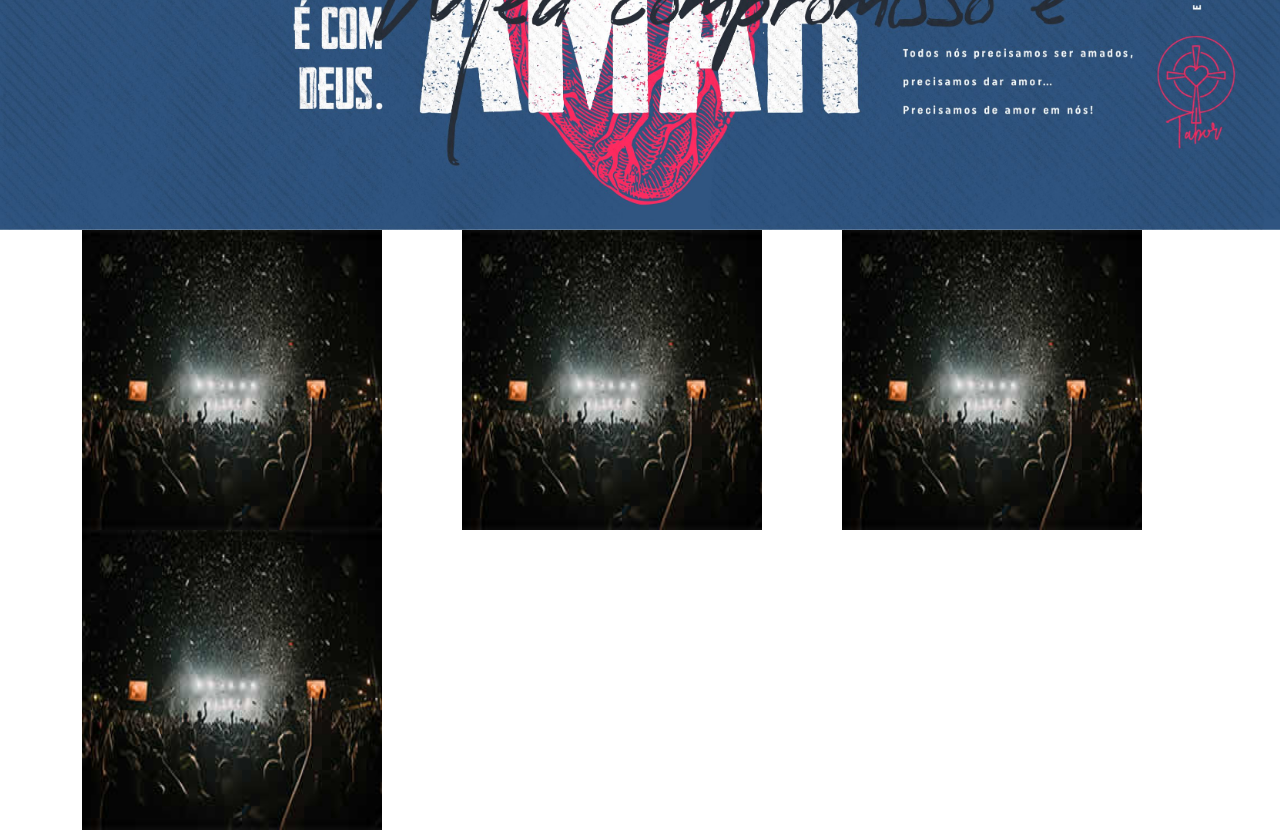
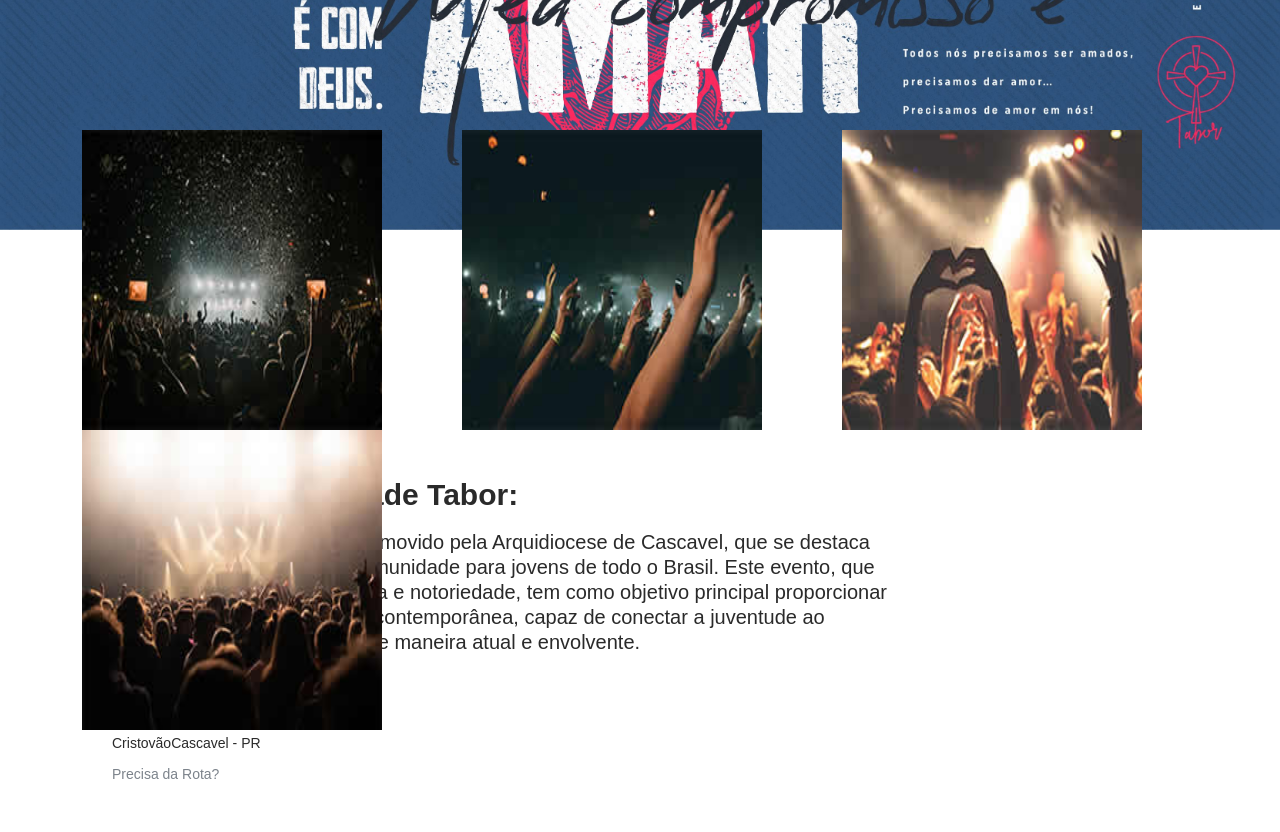
Before and after one commit to mits0014/nextTABOR, a Next.js app: page / in a window 1280 px wide. Shown: the part 380-1212 px from the top of the page. Built offline with nearby package versions, Linux system fonts and the light colour scheme; a web font is replaced by a local one.

Commit message:
caroseu pronto

```diff
--- a/src/app/components/MainCarroseu.js
+++ b/src/app/components/MainCarroseu.js
@@ -10,37 +10,37 @@ export default function Contact({ children }) {
 
 
     return (
-      <Carousel controls = {false} indicators={false}>
-      <Carousel.Item interval = {3000} >
+      <Carousel controls={false} indicators={false}>
+      <Carousel.Item interval={3000}>
         <Row>
           <Col>
-            <Image className=".d-block" src="/images/show-events-01.jpg" alt="Evento 1" width={larguraImagem} height={alturaImagem} />
+            <a href="#"><Image className="d-block" src="/images/show-events-01.jpg" alt="Evento 1" width={larguraImagem} height={alturaImagem} /></a>
           </Col>
           <Col>
-            <Image className=".d-block" src="/images/show-events-02.jpg" alt="Evento 2" width={larguraImagem} height={alturaImagem} />
+            <a href="#"><Image className="d-block" src="/images/show-events-02.jpg" alt="Evento 2" width={larguraImagem} height={alturaImagem} /></a>
           </Col>
           <Col>
-            <Image className=".d-block" src="/images/show-events-03.jpg" alt="Evento 3" width={larguraImagem} height={alturaImagem} />
+            <a href="#"><Image className="d-block" src="/images/show-events-03.jpg" alt="Evento 3" width={larguraImagem} height={alturaImagem} /></a>
           </Col>
           <Col>
-            <Image className=".d-block" src="/images/show-events-03.jpg" alt="Evento 3" width={larguraImagem} height={alturaImagem} />
+            <a href="#"><Image className="d-block" src="/images/show-events-04.jpg" alt="Evento 4" width={larguraImagem} height={alturaImagem} /></a>
           </Col>
         </Row>
       </Carousel.Item>
 
-      <Carousel.Item interval = {3000}>
+      <Carousel.Item interval={3000}>
         <Row>
           <Col>
-            <Image className=".d-block" src="/images/show-events-03.jpg" alt="Evento 2" width={larguraImagem} height={alturaImagem} />
+            <a href="#"><Image className="d-block" src="/images/show-events-03.jpg" alt="Evento 5" width={larguraImagem} height={alturaImagem} /></a>
           </Col>
           <Col>
-            <Image className=".d-block" src="/images/show-events-03.jpg" alt="Evento 3" width={larguraImagem} height={alturaImagem} />
+            <a href="#"><Image className="d-block" src="/images/show-events-01.jpg" alt="Evento 6" width={larguraImagem} height={alturaImagem} /></a>
           </Col>
           <Col>
-            <Image className=".d-block" src="/images/show-events-03.jpg" alt="Evento 1" width={larguraImagem} height={alturaImagem} />
+            <a href="#"><Image className="d-block" src="/images/show-events-02.jpg" alt="Evento 7" width={larguraImagem} height={alturaImagem} /></a>
           </Col>
           <Col>
-            <Image className=".d-block" src="/images/show-events-03.jpg" alt="Evento 3" width={larguraImagem} height={alturaImagem} />
+            <a href="#"><Image className="d-block" src="/images/show-events-04.jpg" alt="Evento 8" width={larguraImagem} height={alturaImagem} /></a>
           </Col>
         </Row>
       </Carousel.Item>
--- a/src/app/globals.css
+++ b/src/app/globals.css
@@ -234,7 +234,6 @@ body {
 .text-button a:hover i {
   margin-left: 8px;
 }
-
 
 /*
 ---------------------------------------------
--- a/src/app/page.js
+++ b/src/app/page.js
@@ -1,8 +1,8 @@
-import Image from "next/image";
 import styles from "./styles/page.module.css";
 import MainCarroseu from "./components/MainCarroseu";
-import { evento1,evento2,evento3,evento4 } from "../../public/images/imagesHome";
-import 'bootstrap/dist/css/bootstrap.min.css'
+import 'bootstrap/dist/css/bootstrap.min.css';
+import customStyles from './styles/custon.module.css'
+
 
 export default function Home() {
   return (
@@ -10,49 +10,12 @@ export default function Home() {
     <div className={styles}>
       <div className="homeBody">
         <div className="home">
-
-          <div className="main-banner">
-
-          </div>
-          <div className="show-events-carousel">
-            <div className="container">
-              <MainCarroseu>
-              </MainCarroseu>
-
-
-
-
-              {/* <div className="row">
-                <div className="col-lg-12">
-                  <div className="owl-show-events owl-carousel owl-loaded owl-drag">
-                    <div className="item">
-                      <a href=""><Image src={evento2} alt="" /></a>
-                    </div>
-                    <div className="item">
-                      <a href=""><Image src={evento1} alt="" /></a>
-                    </div>
-                    <div className="item">
-                      <a href=""><Image src={evento3} alt="" /></a>
-                    </div>
-                    <div className="item">
-                      <a href=""><Image src={evento2} alt="" /></a>
-                    </div>
-                    <div className="item">
-                      <a href=""><Image src={evento4} alt="" /></a>
-                    </div>
-                    <div className="item">
-                      <a href=""><Image src={evento1} alt="" /></a>
-                    </div>
-                    <div className="item">
-                      <a href=""><Image src={evento3} alt="" /></a>
-                    </div>
-                    <div className="item">
-                      <a href=""><Image src={evento4} alt="" /></a>
-                    </div>
-                  </div>
+            <div className="main-banner"></div>
+              <div className={customStyles.showEventsCarousel} >
+                <div className="container" >
+                  <MainCarroseu/>
                 </div>
-              </div> */}
-            </div>
+              </div>
           </div>
           <div className="conheca">
             <div className="container">
@@ -62,7 +25,6 @@ export default function Home() {
                     <h4>Conheça a comunidade Tabor:</h4>
                     <p>O Taborão é um evento anual promovido pela Arquidiocese de Cascavel, que se destaca como uma celebração de fé e comunidade para jovens de todo o Brasil. Este evento, que tem ganhado crescente relevância e notoriedade, tem como objetivo principal proporcionar uma experiência espiritual rica e contemporânea, capaz de conectar a juventude ao ensinamento e à vivência cristã de maneira atual e envolvente.</p>
                   </div>
-                </div>
                 <div className="col-lg-3">
                   <div className="right-content">
                     <h5><i className="fa fa-map-marker"></i> Visite-Nos</h5>
--- /dev/null
+++ b/src/app/styles/custon.module.css
@@ -0,0 +1,6 @@
+
+.showEventsCarousel{
+    position: relative;
+    top: -100px;
+    height: 150px;
+}
```
